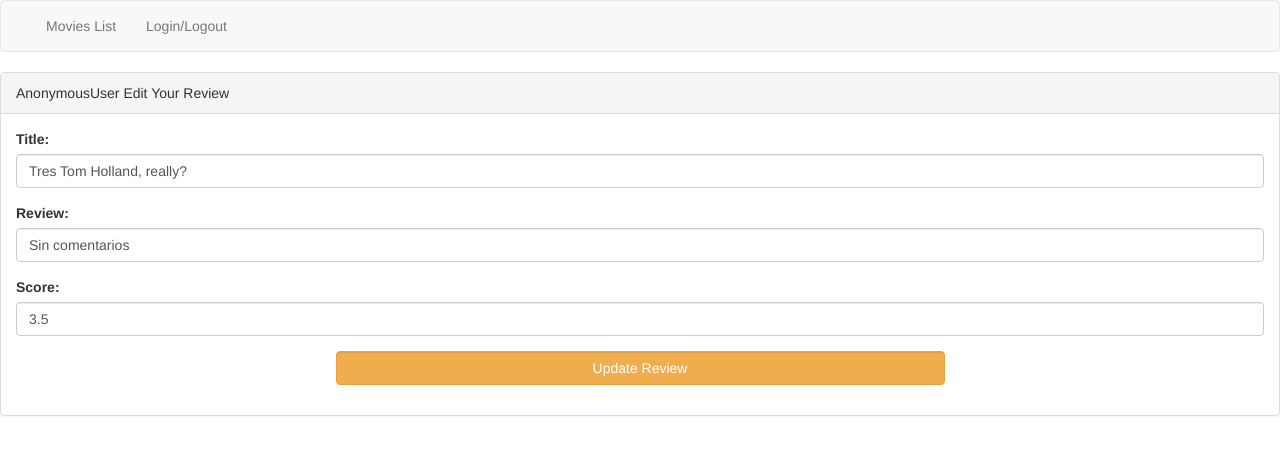
After one commit to amir1226/proyecto-peliculas, a Django app: template movies/templates/review-edit.html in a window 1280 px wide. The commit adds this page. Shown: the top 455 px of the page. Run offline with Django 3.2, Linux system fonts and the light colour scheme; the template is opened without the code that fills it: values that come from a table or form of the project are taken from there, others are empty; data comes from the database, SQL or seed files in the repository; both versions use the stored data as it was after the commit; some libraries are stand-ins or nearby versions.

Commit message:
Agregando funcionalidades para editar y borras review y buscador de películas

```diff
--- /dev/null
+++ b/movies/templates/review-edit.html
@@ -0,0 +1,61 @@
+{% load static %}
+<!doctype html>
+<html lang="en">
+<head>
+    <meta charset="UTF-8">
+    <meta name="viewport"
+          content="width=device-width, user-scalable=no, initial-scale=1.0, maximum-scale=1.0, minimum-scale=1.0">
+    <meta http-equiv="X-UA-Compatible" content="ie=edge">
+    <title>Movie Info</title>
+
+    <!-- Bootstrap -->
+    <link href="//maxcdn.bootstrapcdn.com/bootstrap/3.3.0/css/bootstrap.min.css" rel="stylesheet" id="bootstrap-css">
+    <script src="//maxcdn.bootstrapcdn.com/bootstrap/3.3.0/js/bootstrap.min.js"></script>
+    <script src="//code.jquery.com/jquery-1.11.1.min.js"></script>
+
+    <link rel="stylesheet" href="{% static 'css/movie.css' %}">
+
+</head>
+<body>
+
+<nav class="navbar navbar-default">
+  <div class="container-fluid">
+    <div class="collapse navbar-collapse" id="bs-example-navbar-collapse-1">
+      <ul class="nav navbar-nav">
+        <li><a href="/">Movies List <span class="sr-only">(current)</span></a></li>
+        <li><a href="/login">Login/Logout</a></li>
+      </ul>
+    </div>
+  </div>
+</nav>
+
+ <div class="panel panel-default">
+  <div class="panel-heading">{{ user }} edit your review </div>
+  <div class="panel-body">
+    <form id="review-form" action="{% url 'edit-review' review.id %}" method="post" role="form" style="display: block;">
+        {% csrf_token %}
+        <div class="form-group">
+            <label for="title">Title:</label>
+            <input type="text" name="title" id="title" tabindex="1" class="form-control" value="{{review.titulo}}">
+        </div>
+        <div class="form-group">
+            <label for="review">Review:</label>
+            <input type="text" name="review" id="review" tabindex="2" class="form-control" value="{{review.comentario}}">
+        </div>
+        <div class="form-group">
+            <label for="score">Score:</label>
+            <input type="number" name="score" id="score" tabindex="3" class="form-control" step="0.1" min="0" max="5" value="{{review.estrellas}}">
+        </div>
+        <input id="movie" name="movie" type="hidden" tabindex="4" value="{{review.movie}}">
+        <div class="form-group">
+            <div class="row">
+                <div class="col-sm-6 col-sm-offset-3">
+                    <input type="submit" name="review-submit" id="review-submit" tabindex="5" class="form-control btn btn-warning" value="Update Review">
+                </div>
+            </div>
+        </div>
+    </form>
+  </div>
+</div>
+</body>
+</html>
--- a/proyecto2_peliculas/urls.py
+++ b/proyecto2_peliculas/urls.py
@@ -33,5 +33,6 @@ urlpatterns = [
     path('movies/<int:id>/', movies_views.show_movie_page, name='movie-view-client'),
     path('api/', include((router.urls, 'api'))),
     path('register/', movies_views.register),
-    path('logout/', movies_views.logout)
+    path('logout/', movies_views.logout),
+    path('reviews/<int:id>/edit-review/', reviews_views.edit_review, name='edit-review'),
 ]
```
Also changed, not shown: movies/static/css/movies.css (+7 -0 lines), movies/templates/movie.html (+10 -3 lines), movies/templates/movies_list.html (+7 -1 lines), movies/views.py (+16 -3 lines), reviews/views.py (+31 -0 lines), db.sqlite3, movies/static/css/movie.css (line endings or trailing spaces).
